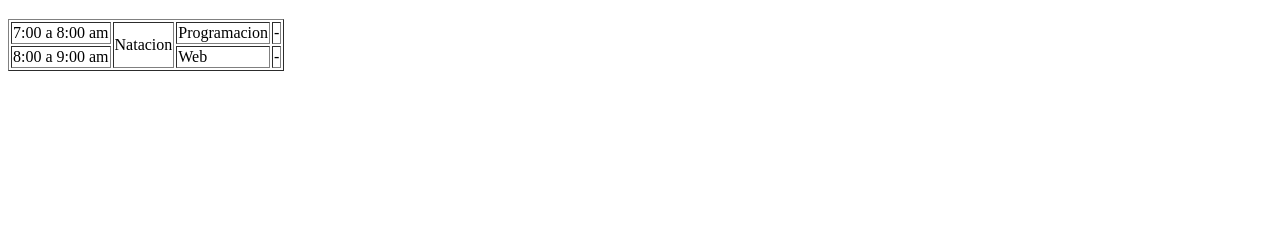
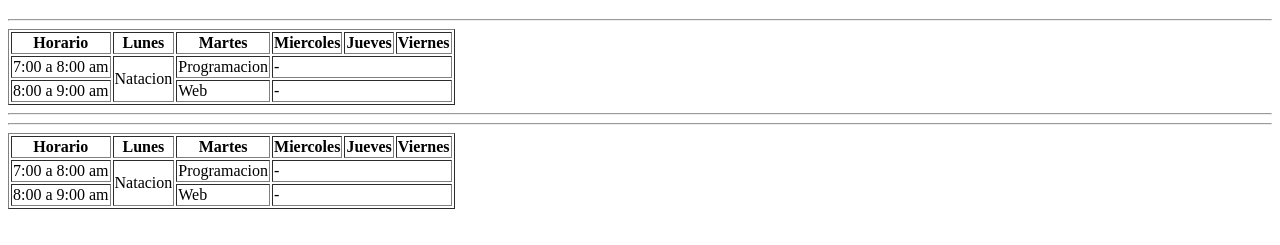
Before and after one commit to 3xp10it5/practicagrupo51, a plain HTML site: page index.html in a window 1280 px wide. Shown: the part 61-306 px from the top of the page. Drawn offline with Linux system fonts and the light colour scheme.

Commit message:
Tabla actualizada

```diff
--- a/index.html
+++ b/index.html
@@ -9,6 +9,44 @@
 <body>
     <h1>Pagina para tablas</h1>
     <table border="1">
+        <thead>
+            <tr>
+                <th>Horario</th>
+                <th>Lunes</th>
+                <th>Martes</th>
+                <th>Miercoles</th>
+                <th>Jueves</th>
+                <th>Viernes</th>
+            </tr>
+        </thead>
+        <hr>
+        <tr>
+            <td>7:00 a 8:00 am</td>
+            <td rowspan="2">Natacion</td>
+            <td>Programacion</td>
+            <td colspan="3">-</td>
+        </tr>
+        <tr>
+            <td>8:00 a 9:00 am</td>
+            <td>Web</td>
+            <td colspan="3">-</td>
+        </tr>
+    </table>
+
+    <hr>
+
+    <table border="1">
+
+        <tr>
+            <th>Horario</th>
+            <th>Lunes</th>
+            <th>Martes</th>
+            <th>Miercoles</th>
+            <th>Jueves</th>
+            <th>Viernes</th>
+        </tr>
+
+        <hr>
         <tr>
             <td>7:00 a 8:00 am</td>
             <td rowspan="2">Natacion</td>
```
